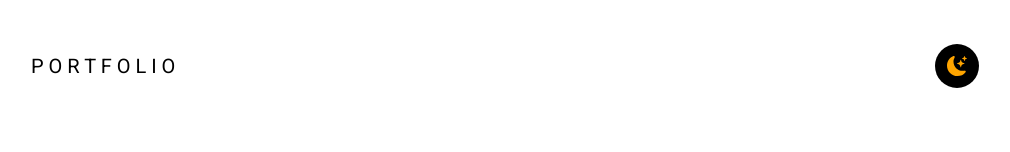
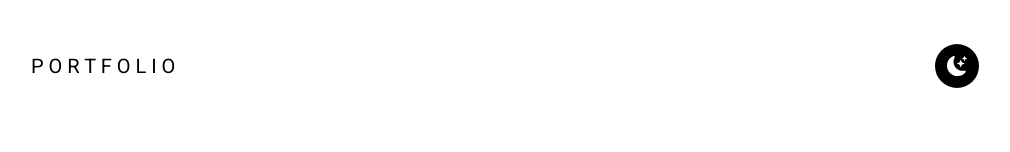
Before and after one commit to aryanofficialjain/Portfolio, a React (Vite) app: page / in a window 1280 px wide. Shown: the top 152 px of the page, without its empty margins (141-1151 px from the left). Built offline with nearby package versions, Linux system fonts and the light colour scheme.

Commit message:
little color change

```diff
--- a/src/App.jsx
+++ b/src/App.jsx
@@ -29,7 +29,7 @@ function App() {
 
             <ul className='flex items-center gap-8'>
 
-              <li className='p-3 bg-black rounded-3xl cursor-pointer text-xl' onClick={() => setDarkMode(!DarkMode)}>{DarkMode ? (<BsFillSunFill color='yellow' size={30} />) : (<BsFillMoonStarsFill color='orange' />)}</li>
+              <li className='p-3 bg-black rounded-3xl cursor-pointer text-xl' onClick={() => setDarkMode(!DarkMode)}>{DarkMode ? (<BsFillSunFill color='white' size={30} />) : (<BsFillMoonStarsFill color='white' />)}</li>
 
             </ul>
           </nav>
```
